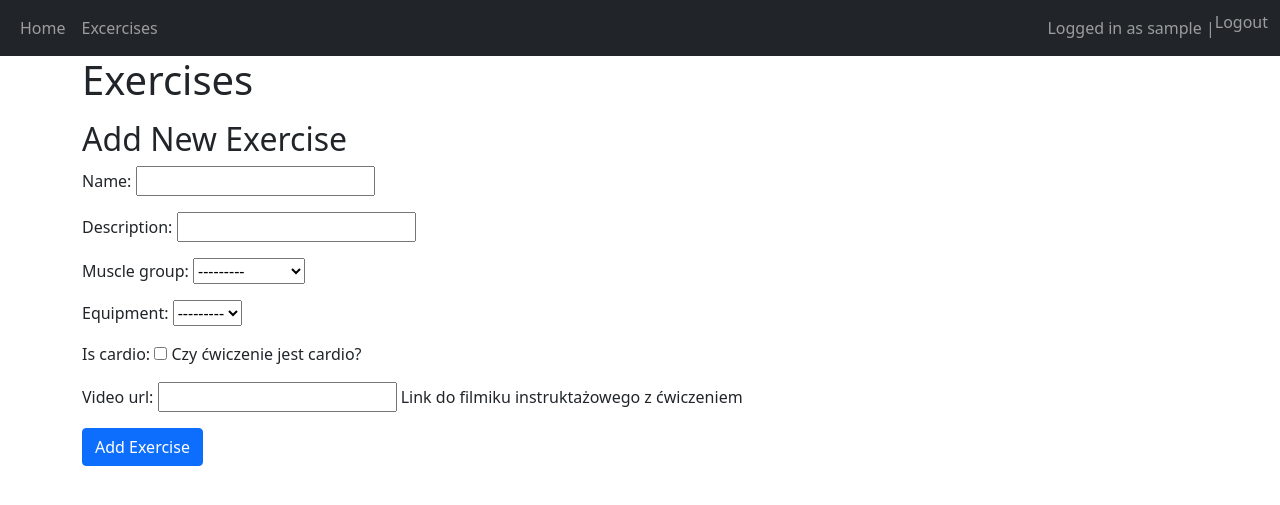
After one commit to korsem/licencjat, a Django app: page /exercises/ in a window 1280 px wide. The commit adds this page. Shown: the top 505 px of the page. Run offline with Django 5.2, Linux system fonts and the light colour scheme; the visitor is signed in with stand-in values (Sample User, id 1); data that the repository does not hold is empty.

Commit message:
exerises template

```diff
--- a/templates/main/base.html
+++ b/templates/main/base.html
@@ -21,7 +21,7 @@
               <a class="nav-link" href="/home">Home</a>
             </li>
             <li class="nav-item">
-              <a class="nav-link" href="/create-excercise">Excercises</a>
+              <a class="nav-link" href="{% url 'exercise_list' %}">Excercises</a>
             </li>
           </ul>
         </div>
--- /dev/null
+++ b/templates/you_train_api/exercise_list.html
@@ -0,0 +1,20 @@
+{% extends 'main/base.html' %}
+
+{% block title %}Exercises{% endblock %}
+
+{% block content %}
+<h1>Exercises</h1>
+
+<ul>
+    {% for exercise in exercises %}
+    <li>{{ exercise.name }} - {{ exercise.description }}</li>
+    {% endfor %}
+</ul>
+
+<h2>Add New Exercise</h2>
+<form method="post">
+    {% csrf_token %}
+    {{ form.as_p }}
+    <button type="submit" class="btn btn-primary">Add Exercise</button>
+</form>
+{% endblock %}
--- a/you_train_api/forms.py
+++ b/you_train_api/forms.py
@@ -1,6 +1,8 @@
 from django import forms
 from django.contrib.auth.forms import UserCreationForm
 from django.contrib.auth.models import User
+
+from you_train_api.models import Exercise
 
 
 class RegisterForm(UserCreationForm):
@@ -9,3 +11,8 @@ class RegisterForm(UserCreationForm):
     class Meta:
         model = User
         fields = ["username", "email", "password1", "password2"]
+
+class ExerciseForm(forms.ModelForm):
+    class Meta:
+        model = Exercise
+        fields = ['name', 'description', 'muscle_group', 'equipment', 'is_cardio', 'video_url']
--- a/you_train_api/models.py
+++ b/you_train_api/models.py
@@ -35,7 +35,7 @@ class Exercise(models.Model):
     name = models.CharField(max_length=100)
     description = models.CharField(max_length=300, blank=True)
     muscle_group = models.CharField(max_length=100, blank=True, choices=MUSCLE_GROUP_CHOICES) # dodać choices
-    equipment = models.ForeignKey(Equipment, on_delete=models.SET_NULL, related_name='excercises', blank=True, null=True)
+    equipment = models.ForeignKey(Equipment, on_delete=models.SET_NULL, related_name='exercises', blank=True, null=True)
     is_cardio = models.BooleanField(default=False, help_text="Czy ćwiczenie jest cardio?") # jeśli tak to nie ma reps, tylko duration oraz muscle_group = cardio
     user = models.ForeignKey(User, on_delete=models.CASCADE)
     video_url = models.URLField(blank=True, help_text="Link do filmiku instruktażowego z ćwiczeniem")
--- a/you_train_api/urls.py
+++ b/you_train_api/urls.py
@@ -1,7 +1,8 @@
 from django.urls import include, path
-from .views import home, sign_up
+from .views import home, sign_up, exercise_list
 
 urlpatterns = [
     path('home', home, name='home'),
-    path('sign-up', sign_up, name='sign_up')
+    path('sign-up', sign_up, name='sign_up'),
+    path('exercises/', exercise_list, name='exercise_list'),
 ]
--- a/you_train_api/views.py
+++ b/you_train_api/views.py
@@ -3,8 +3,11 @@ from rest_framework.decorators import api_view
 from django.contrib.auth.decorators import login_required, permission_required
 from django.contrib.auth import login, logout, authenticate
 from django.contrib.auth.models import User, Group
+from rest_framework import generics
 
-from you_train_api.forms import RegisterForm
+from you_train_api.forms import RegisterForm, ExerciseForm
+from you_train_api.models import Exercise
+from you_train_api.serializers import ExerciseSerializer
 
 
 @api_view(['GET'])
@@ -13,48 +16,32 @@ def home(request):
 
 @login_required(login_url="/login")
 def home(request):
-    # posts = Post.objects.all()
+    exercises = Exercise.objects.all()
+    print(exercises)
+    if request.method == "POST":
+        exercise_id = request.POST.get("exercise-id")
+        user_id = request.POST.get("user-id")
 
-    if request.method == "POST":
-        post_id = request.POST.get("post-id")
-        user_id = request.POST.get("user-id")
-        #
-        # if post_id:
-        #     post = Post.objects.filter(id=post_id).first()
-        #     if post and (post.author == request.user or request.user.has_perm("main.delete_post")):
-        #         post.delete()
-        # elif user_id:
-        #     user = User.objects.filter(id=user_id).first()
-        #     if user and request.user.is_staff:
-        #         try:
-        #             group = Group.objects.get(name='default')
-        #             group.user_set.remove(user)
-        #         except:
-        #             pass
-        #
-        #         try:
-        #             group = Group.objects.get(name='mod')
-        #             group.user_set.remove(user)
-        #         except:
-        #             pass
+        if exercise_id:
+            exercise = Exercise.objects.filter(id=exercise_id).first()
+            if exercise and (exercise.author == request.user or request.user.has_perm("main.delete_exercise")):
+                exercise.delete()
+        elif user_id:
+            user = User.objects.filter(id=user_id).first()
+            if user and request.user.is_staff:
+                try:
+                    group = Group.objects.get(name='default')
+                    group.user_set.remove(user)
+                except:
+                    pass
 
-    return render(request, 'main/home.html', {"posts": "mhm"})
+                try:
+                    group = Group.objects.get(name='mod')
+                    group.user_set.remove(user)
+                except:
+                    pass
 
-
-# @login_required(login_url="/login")
-# @permission_required("main.add_post", login_url="/login", raise_exception=True)
-# def create_post(request):
-#     if request.method == 'POST':
-#         form = PostForm(request.POST)
-#         if form.is_valid():
-#             post = form.save(commit=False)
-#             post.author = request.user
-#             post.save()
-#             return redirect("/home")
-#     else:
-#         form = PostForm()
-#
-#     return render(request, 'main/create_post.html', {"form": form})
+    return render(request, 'main/home.html', {"excercises": "mhm"})
 
 
 def sign_up(request):
@@ -68,3 +55,20 @@ def sign_up(request):
         form = RegisterForm()
 
     return render(request, 'registration/sign_up.html', {"form": form})
+
+@login_required(login_url="/login")
+def exercise_list(request):
+    if request.method == 'POST':
+        form = ExerciseForm(request.POST)
+        print("uhuhuhuhuhuh")
+        print(form)
+        if form.is_valid():
+            exercise = form.save(commit=False)
+            exercise.user_id = User.objects.get(id=request.user.id)
+            exercise.save()
+            return redirect('exercise_list')
+    else:
+        form = ExerciseForm()
+    # ValueError: Cannot query "toja123": Must be "User" instance. ?
+    exercises = Exercise.objects.filter(user__id=request.user.id)
+    return render(request, 'you_train_api/exercise_list.html', {'exercises': exercises, 'form': form})
```
Also changed, not shown: you_train_api/serializers.py (added, +7 -0 lines), you_train_api/migrations/0001_initial.py.
